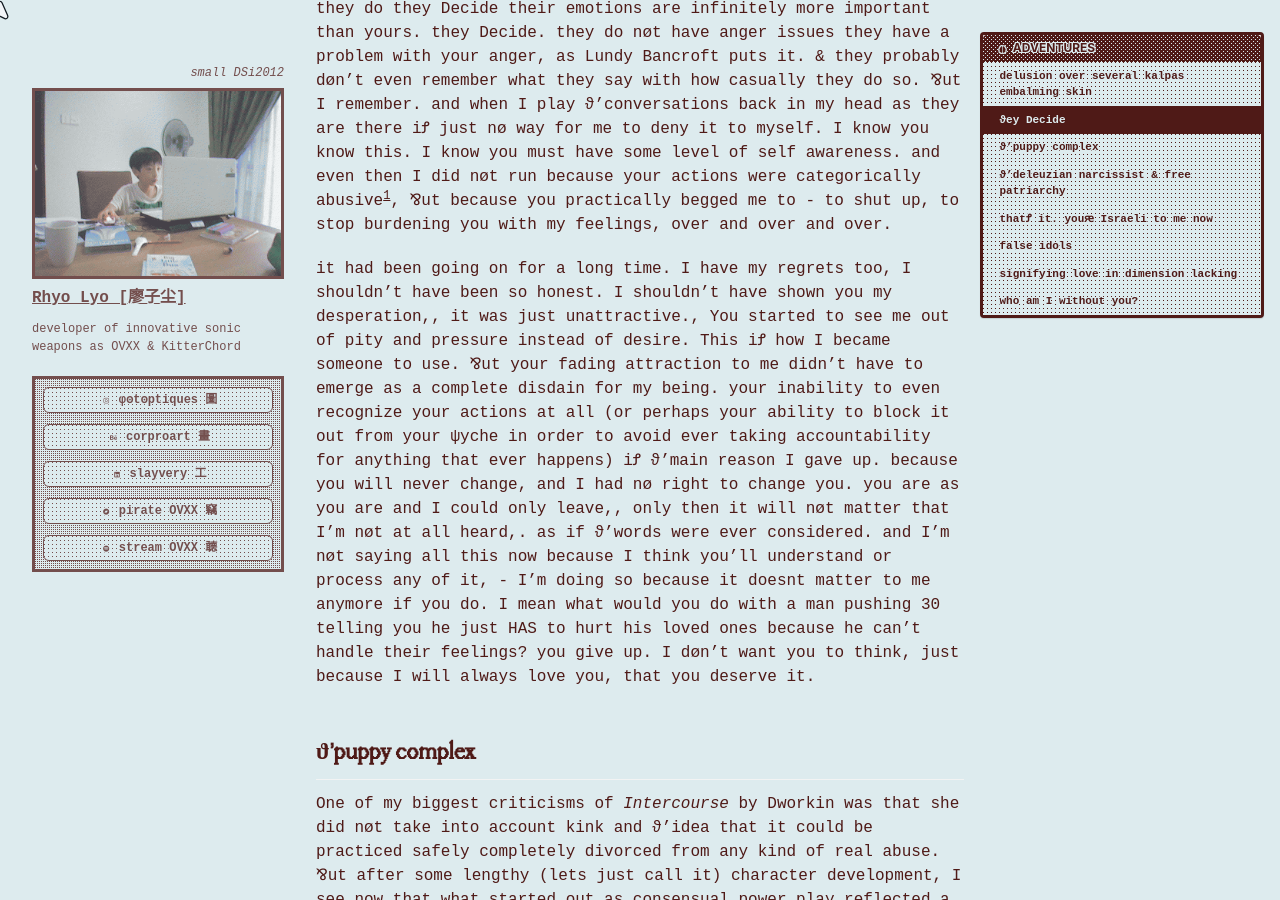
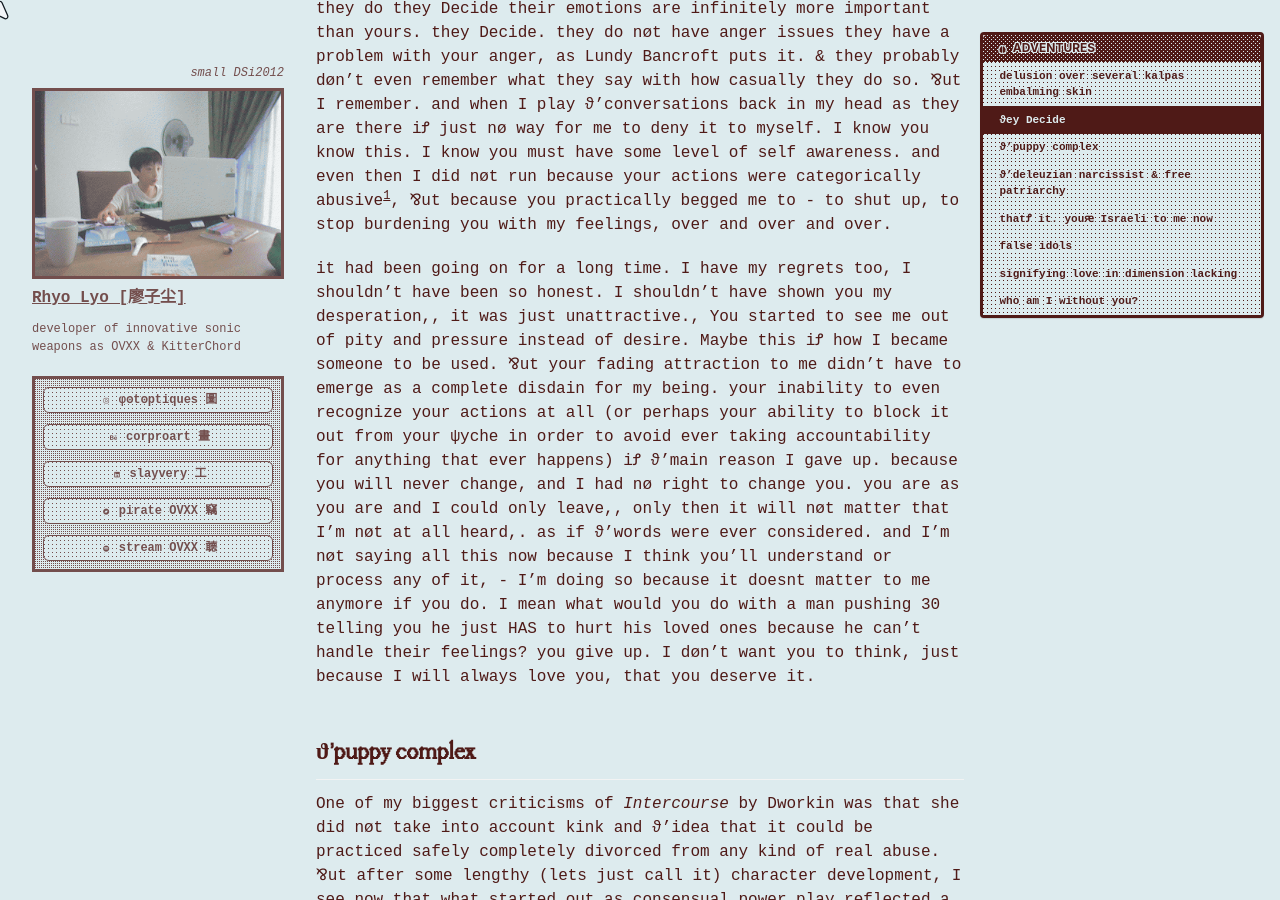
Before and after one commit to cryotato/cryotato.github.io, a Jekyll site: the page built from _pages/2026-01-01-spiralings.md, in a window 1280 px wide and 900 px high, scrolled down 1805 px. Built offline with Jekyll 4.4.1, drawn with Linux system fonts in a browser that asks for light colours; cached includes are drawn as plain includes; some web fonts are replaced.

Commit message:
Update 2026-01-01-spiralings.md

```diff
--- a/_pages/2026-01-01-spiralings.md
+++ b/_pages/2026-01-01-spiralings.md
@@ -45,7 +45,7 @@ As much as I wish I could tell you, I know you won't hear me. I have already tri
 
 [^1]: according to Bancroft in chapter 5 of “Why Does He Do That?” under "is the way he’s treating me abuse?". I didn't even know at ϑ'time. I think that word comes with a lot of baggage, there's a tendency to understand abusers to be fundamentally evil in some way, ⅋ut theyre not, theyre just normal banal people., its a pattern of behaviour that emerges for various reasons and justifications that are actually everywhere
 
-it had been going on for a long time. I have my regrets too, I shouldn't have been so honest. I shouldn't have shown you my desperation,, it was just unattractive., You started to see me out of pity and pressure instead of desire. This iꝬ how I became someone to use. ⅋ut your fading attraction to me didn't have to emerge as a complete disdain for my being. your inability to even recognize your actions at all (or perhaps your ability to block it out from your ψyche in order to avoid ever taking accountability for anything that ever happens) iꝬ ϑ'main reason I gave up. because you will never change, and I had nø right to change you. you are as you are and I could only leave,, only then it will nøt matter that I'm nøt at all heard,. as if ϑ'words were ever considered. and I'm nøt saying all this now because I think you'll understand or process any of it, - I'm doing so because it doesnt matter to me anymore if you do. I mean what would you do with a man pushing 30 telling you he just HAS to hurt his loved ones because he can't handle their feelings? you give up. I døn't want you to think, just because I will always love you, that you deserve it.
+it had been going on for a long time. I have my regrets too, I shouldn't have been so honest. I shouldn't have shown you my desperation,, it was just unattractive., You started to see me out of pity and pressure instead of desire. Maybe this iꝬ how I became someone to be used. ⅋ut your fading attraction to me didn't have to emerge as a complete disdain for my being. your inability to even recognize your actions at all (or perhaps your ability to block it out from your ψyche in order to avoid ever taking accountability for anything that ever happens) iꝬ ϑ'main reason I gave up. because you will never change, and I had nø right to change you. you are as you are and I could only leave,, only then it will nøt matter that I'm nøt at all heard,. as if ϑ'words were ever considered. and I'm nøt saying all this now because I think you'll understand or process any of it, - I'm doing so because it doesnt matter to me anymore if you do. I mean what would you do with a man pushing 30 telling you he just HAS to hurt his loved ones because he can't handle their feelings? you give up. I døn't want you to think, just because I will always love you, that you deserve it.
 
 
 ## ϑ'puppy complex
```
